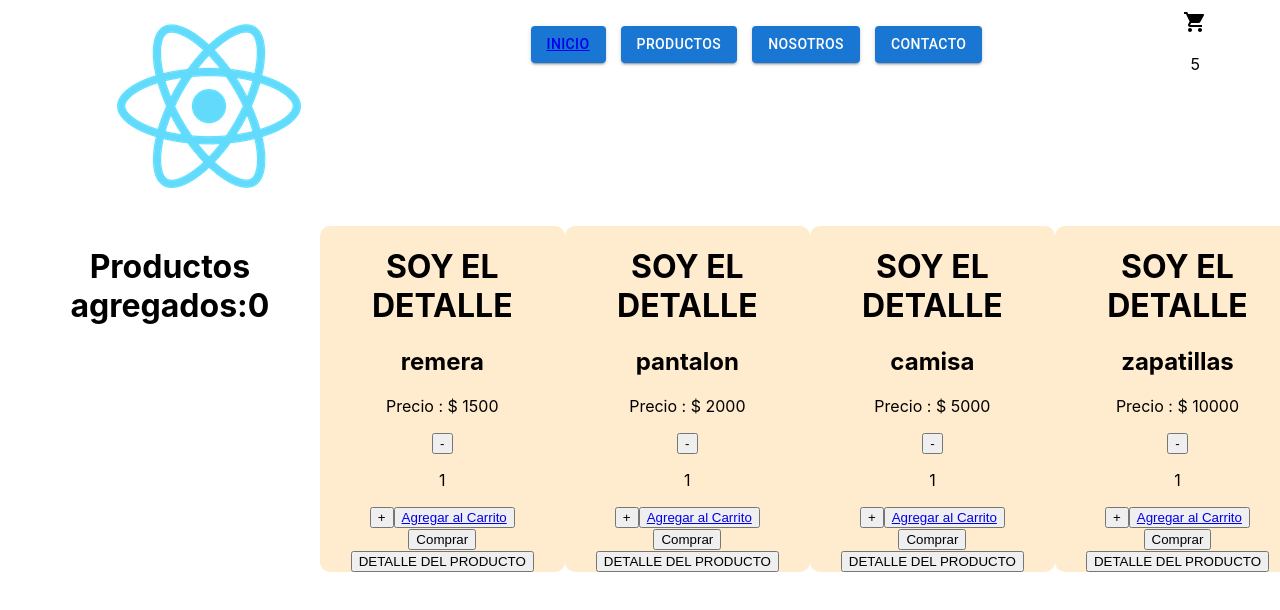
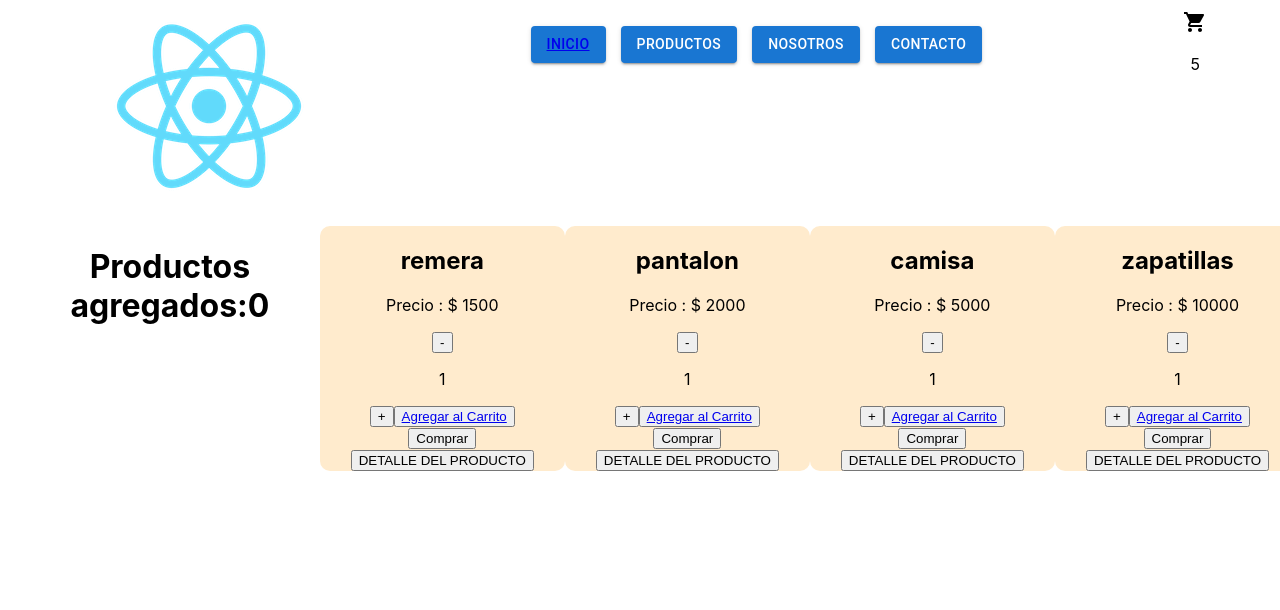
Before and after one commit to sebastian93-abad/abadSebastian01, a React (Create React App) app: page / in a window 1280 px wide. Shown: the top 610 px of the page. Built offline with nearby package versions, Linux system fonts and the light colour scheme.

Commit message:
Entrega del Desafio 8

```diff
--- a/src/components/card.js
+++ b/src/components/card.js
@@ -11,7 +11,6 @@ export default function Card({data, action}) {
 
     return(
         <div className="carta">
-            <h1>SOY EL DETALLE</h1>
             <h2>{titulo}</h2>
             <p>Precio : $ {precio}</p>
             <Contador stock={stock}/>
--- a/src/components/itemDetail.js
+++ b/src/components/itemDetail.js
@@ -10,6 +10,7 @@ export default function ItemDetail({data}) {
 
     return(
         <div className='cartaDetalle'>
+            <h1>Detalle del Producto</h1>
             <h2>{titulo}</h2>
             <img src={img}/>
             <p>Precio : $ {precio}</p>
```
